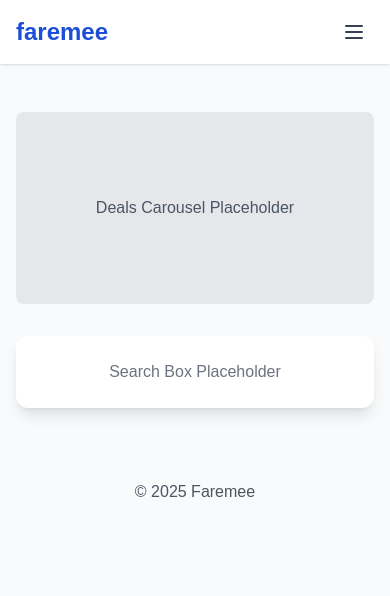
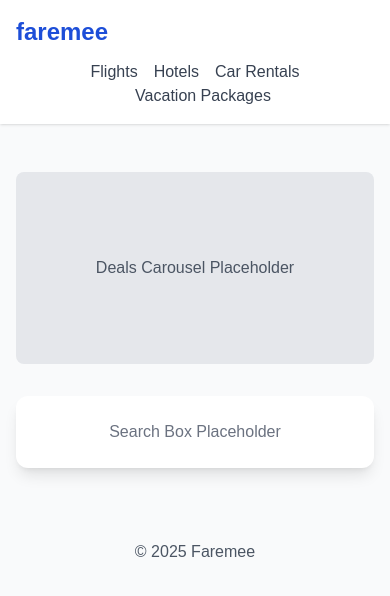
Before and after one commit to divyamttt/faremee-ui, a Next.js app: page / in a window 390 px wide. Shown: the top 596 px of the page. Built offline with nearby package versions, Linux system fonts and the light colour scheme.

Commit message:
Update Header.jsx

```diff
--- a/components/Header.jsx
+++ b/components/Header.jsx
@@ -1,9 +1,6 @@
-import { useState } from "react";
 import Link from "next/link";
-import { MenuIcon, XIcon } from "@heroicons/react/outline";
 
 export default function Header() {
-  const [open, setOpen] = useState(false);
   const tabs = [
     { label: "Flights", href: "/search/flights" },
     { label: "Hotels", href: "/search/hotels" },
@@ -12,55 +9,21 @@ export default function Header() {
   ];
 
   return (
-    <header className="sticky top-0 z-50 bg-white dark:bg-gray-900 shadow">
-      <div className="max-w-7xl mx-auto px-4 py-3 flex items-center justify-between">
+    <header className="bg-white dark:bg-gray-900 shadow">
+      <div className="max-w-7xl mx-auto px-4 py-4 flex flex-wrap items-center justify-between">
         <Link href="/">
           <a className="text-2xl font-bold text-blue-700">faremee</a>
         </Link>
-
-        {/* Desktop nav */}
-        <nav className="hidden md:flex space-x-6">
+        <nav className="w-full md:w-auto flex flex-wrap justify-center md:justify-end space-x-4 mt-3 md:mt-0">
           {tabs.map((tab) => (
             <Link key={tab.href} href={tab.href}>
-              <a className="text-gray-700 dark:text-gray-300 hover:text-blue-600">
+              <a className="whitespace-nowrap text-gray-700 dark:text-gray-300 hover:text-blue-600">
                 {tab.label}
               </a>
             </Link>
           ))}
         </nav>
-
-        {/* Mobile menu button */}
-        <button
-          className="md:hidden p-2 text-gray-700 dark:text-gray-300"
-          onClick={() => setOpen(!open)}
-        >
-          {open ? (
-            <XIcon className="h-6 w-6" />
-          ) : (
-            <MenuIcon className="h-6 w-6" />
-          )}
-        </button>
       </div>
-
-      {/* Mobile nav panel */}
-      <nav
-        className={`md:hidden bg-white dark:bg-gray-900 ${
-          open ? "block" : "hidden"
-        }`}
-      >
-        <div className="px-4 pt-2 pb-4 space-y-2">
-          {tabs.map((tab) => (
-            <Link key={tab.href} href={tab.href}>
-              <a
-                className="block text-gray-700 dark:text-gray-300 hover:bg-gray-100 dark:hover:bg-gray-800 px-3 py-2 rounded"
-                onClick={() => setOpen(false)}
-              >
-                {tab.label}
-              </a>
-            </Link>
-          ))}
-        </div>
-      </nav>
     </header>
   );
 }
```
